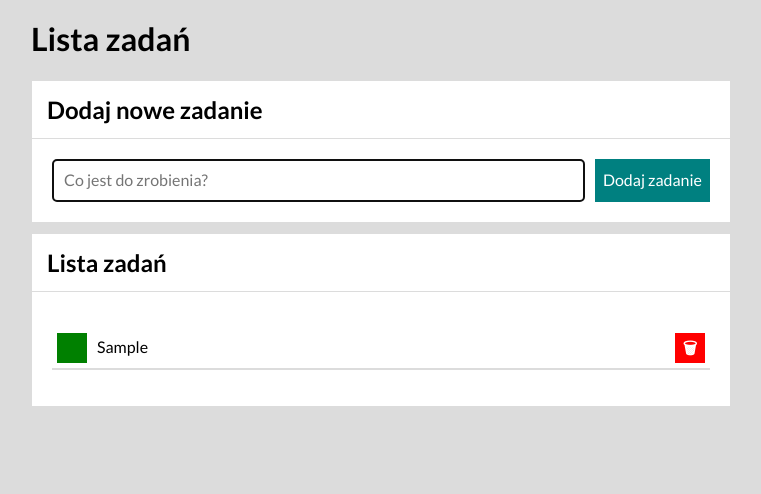
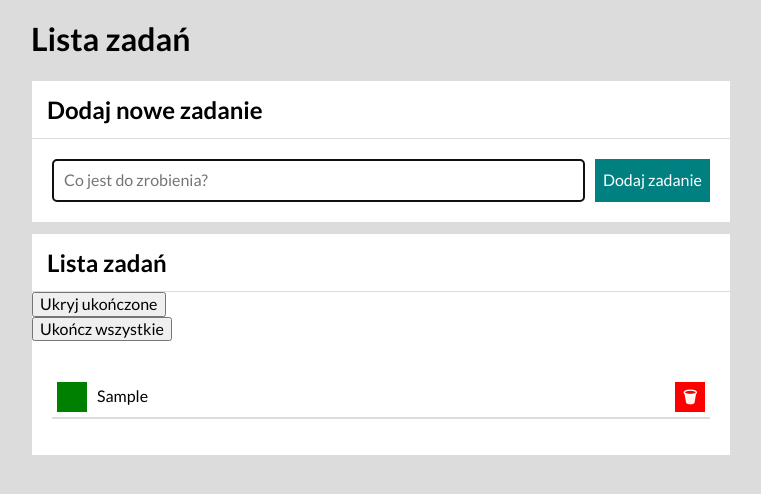
Before and after one commit to danonstinson/to-do-list-js, a plain HTML site: page index.html in a window 1280 px wide. Both pictures are taken after typing "Sample" into the empty fields and a click on the button "Dodaj zadanie". Shown: the whole page, without its empty margins (259-1020 px from the left). Drawn offline with Linux system fonts and the light colour scheme.

Commit message:
Functions render buttons added

```diff
--- a/css/list.css
+++ b/css/list.css
@@ -5,6 +5,10 @@
     grid-template-columns: auto 1fr auto;
     grid-gap: 5px;
     word-break: break-all;
+}
+
+.list--hidden {
+    display: none;
 }
 
 .list__item {
--- a/js/script.js
+++ b/js/script.js
@@ -1,6 +1,7 @@
 {
     let tasks = [];
     let hideDoneTasks = false;
+
 
     const clearInput = () => {
         const inputField = document.getElementById("input");
@@ -65,7 +66,7 @@
 
         for (const task of tasks) {
             htmlString += `
-                <li class="list">
+                <li class="list${task.done && hideDoneTasks === true ? "list--hidden" : ""}">
                     <button class="js-done list__button list__button--done">
                         ${task.done ? "✓" : ""}
                     </button>
@@ -82,13 +83,46 @@
         document.querySelector(".js-tasks").innerHTML = htmlString;
     };
 
-    const renderButtons = () => { };
+    const renderHideDoneButton = () => {
+        let htmlHideDoneString = "";
+
+        if (tasks.length !== 0) {
+            htmlHideDoneString += `
+                <button class="js-hideShowDone">
+                ${hideDoneTasks ? "Pokaż" : "Ukryj"} ukończone
+                </button>
+            `;
+        }
+
+        else {
+            htmlHideDoneString += "";
+        }
+
+        document.querySelector(".js-hideDone").innerHTML = htmlHideDoneString;
+    };
+
+    const renderSetAllDoneButton = () => {
+        let htmlSetTasksDoneString = "";
+
+        if (tasks.length !== 0) {
+            htmlSetTasksDoneString += `
+                <button class="js-markAllDone" ${tasks.every(({ done }) => done) ? "disable" : ""}>Ukończ wszystkie
+                </button>`;
+        }
+
+        else {
+            htmlSetTasksDoneString += "";
+        }
+
+        document.querySelector(".js-allDone").innerHTML = htmlSetTasksDoneString;
+    };
 
     const bindButtonsEvents = () => { };
 
     const render = () => {
         renderTasks();
-        renderButtons();
+        renderHideDoneButton();
+        renderSetAllDoneButton();
 
         bindEvents();
         bindButtonsEvents();
@@ -116,4 +150,4 @@
     };
 
     init();
-}
+};
```
